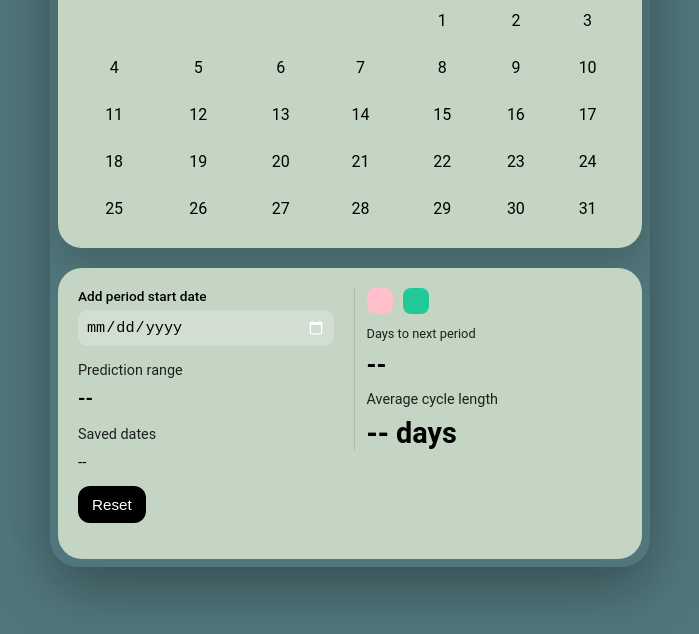
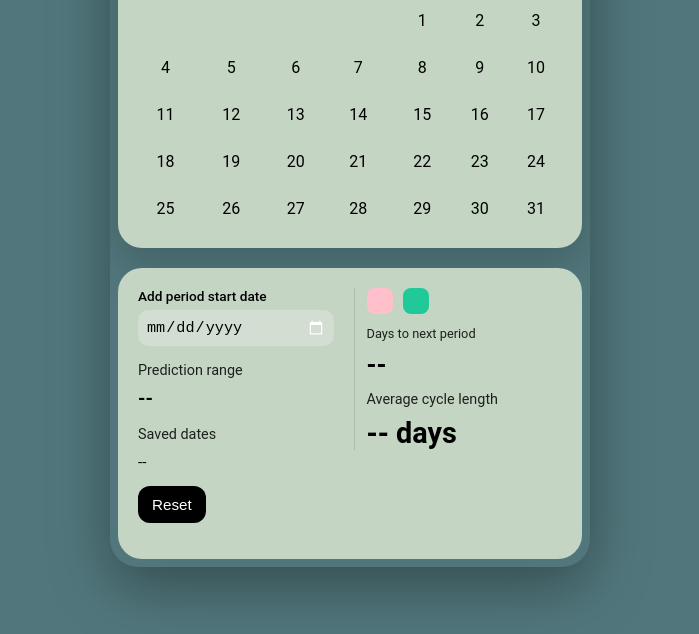
Before and after one commit to Happy1925/luma-project, a plain HTML site: page tracker.html in a window 1280 px wide. Shown: the part 166-800 px from the top of the page, without its empty margins (290-989 px from the left). Drawn offline with Linux system fonts and the light colour scheme.

Commit message:
Adjust tracker page width for medium size

```diff
--- a/tracker.html
+++ b/tracker.html
@@ -38,8 +38,8 @@
             }
 
             .tracker-container {
-                width: 50vw;
-                max-width: 600px;
+                width: min(42vw, 480px);
+                max-width: 480px;
                 background:#51777c;
                 border:0px;
                 border-radius: 28px;
```
